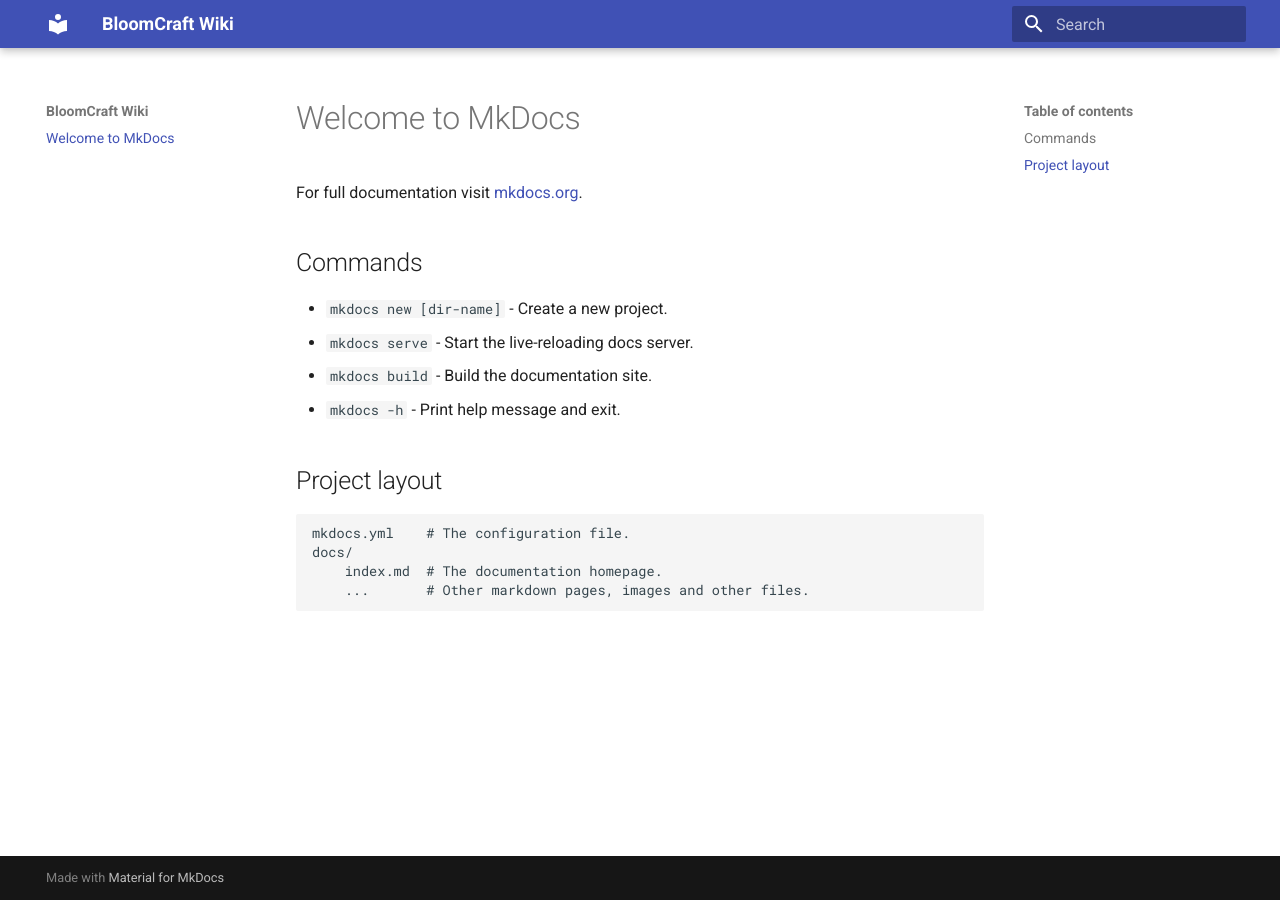
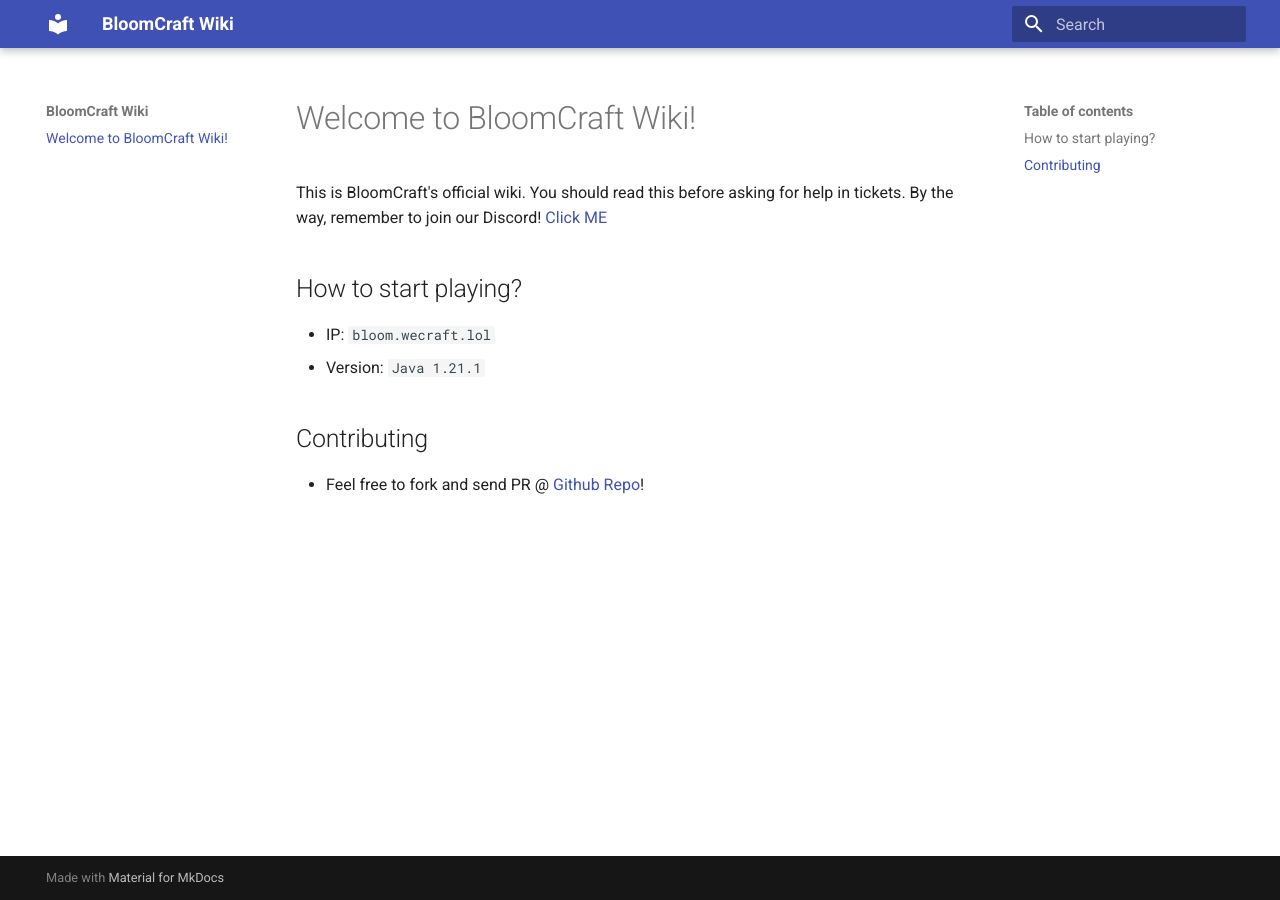
Before and after one commit to RyanisyydsTT/bloomcraft-wiki, an MkDocs documentation site: the page built from docs/index.md, in a window 1280 px wide. Built offline with MkDocs 1.6.1 and Material for MkDocs 9.7.7, drawn with Linux system fonts in a browser that asks for light colours.

Commit message:
Update index.md

```diff
--- a/docs/index.md
+++ b/docs/index.md
@@ -1,17 +1,11 @@
-# Welcome to MkDocs
+# Welcome to BloomCraft Wiki!
 
-For full documentation visit [mkdocs.org](https://www.mkdocs.org).
+This is BloomCraft's official wiki. You should read this before asking for help in tickets.
+By the way, remember to join our Discord! [Click ME](https://dsc.gg/bloomcraft)
 
-## Commands
+## How to start playing?
+- IP: ``bloom.wecraft.lol``
+- Version: ``Java 1.21.1``
 
-* `mkdocs new [dir-name]` - Create a new project.
-* `mkdocs serve` - Start the live-reloading docs server.
-* `mkdocs build` - Build the documentation site.
-* `mkdocs -h` - Print help message and exit.
-
-## Project layout
-
-    mkdocs.yml    # The configuration file.
-    docs/
-        index.md  # The documentation homepage.
-        ...       # Other markdown pages, images and other files.
+## Contributing
+- Feel free to fork and send PR @ [Github Repo](https://RyanisyydsTT/bloomcraft-wiki)!
```
